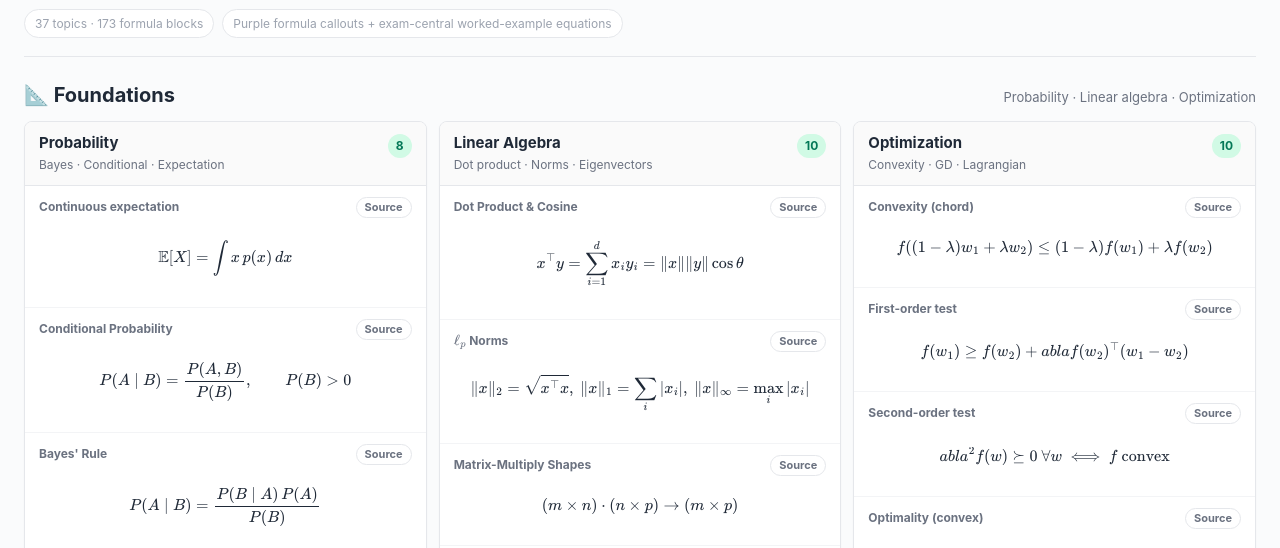
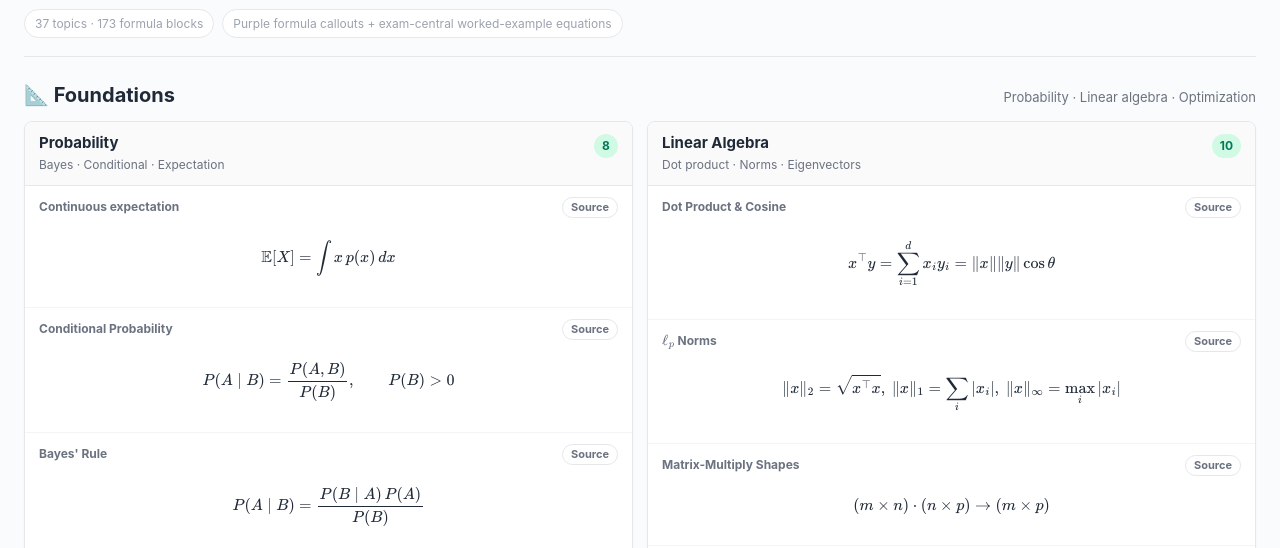
Before and after one commit to WYR186/ML_Atlas, a plain HTML site: page cheatsheet.html in a window 1280 px wide. Shown: the part 219-767 px from the top of the page. Drawn offline with nearby package versions, Linux system fonts and the light colour scheme; no server answers.

Commit message:
cheatsheet: wrap long equations + wider cards instead of horizontal scroll

```diff
--- a/assets/style.css
+++ b/assets/style.css
@@ -1256,8 +1256,11 @@ html[data-theme="dark"] .toc-problem-link:hover {
 }
 .equation-grid {
   display: grid;
-  grid-template-columns: repeat(auto-fill, minmax(330px, 1fr));
-  gap: 12px;
+  /* Each card needs enough room that most formulas fit on one line.
+     `min(440px, 100%)` keeps the column tracker happy on narrow
+     viewports — when the screen is <440px we just stretch to 100%. */
+  grid-template-columns: repeat(auto-fill, minmax(min(440px, 100%), 1fr));
+  gap: 14px;
 }
 .equation-topic {
   background: #fff;
@@ -1343,8 +1346,24 @@ html[data-theme="dark"] .toc-problem-link:hover {
   color: var(--text);
   font-size: 13px;
   line-height: 1.55;
-  overflow-x: auto;
   padding-bottom: 2px;
+  /* Don't scroll horizontally — MathJax is told to line-break long
+     display equations (chtml.displayOverflow: linebreak); any rare
+     overflow shrinks down rather than spilling off-screen. */
+  overflow-x: clip;
+  overflow-wrap: anywhere;
+  min-width: 0;
+}
+/* MathJax containers inside .equation-math: never wider than the card,
+   stay block-level so they wrap onto new lines instead of side-by-side. */
+.equation-math mjx-container {
+  max-width: 100%;
+  display: block;
+  white-space: normal;
+}
+.equation-math mjx-container[display="true"] {
+  margin: 0;
+  overflow: visible;
 }
 .equation-actions {
   display: flex;
@@ -1357,6 +1376,11 @@ html[data-theme="dark"] .toc-problem-link:hover {
   .equation-group-head { display: block; }
   .equation-group-head p { margin-top: 4px; }
   .equation-actions { flex-direction: column; }
+  /* Tighter card padding + a notch smaller formula on phones so the
+     largest equations still fit without horizontal scroll. */
+  .equation-topic-head { padding: 10px 12px; }
+  .equation-item { padding: 10px 12px 12px; }
+  .equation-math { font-size: 12.5px; }
 }
 
 .bi-text { display: grid; gap: 4px; font-size: 14px; }
--- a/cheatsheet.html
+++ b/cheatsheet.html
@@ -6,7 +6,15 @@
 <title>⚡ Equations · ECE 449 / CS 446</title>
 <script src="assets/theme.js"></script>
 <link rel="stylesheet" href="assets/style.css" />
-<script>window.MathJax={tex:{inlineMath:[['$','$'],['\\(','\\)']]},svg:{fontCache:'global'}};</script>
+<script>window.MathJax={
+  tex:{inlineMath:[['$','$'],['\\(','\\)']]},
+  svg:{fontCache:'global'},
+  /* Auto-wrap display equations when they overflow their container so
+     the cheatsheet never needs horizontal scrolling. CHTML is the
+     output we load below; SVG mirrored for safety. */
+  chtml:{displayOverflow:'linebreak',linebreaks:{inline:true}},
+  output:{displayOverflow:'linebreak'}
+};</script>
 <script async src="https://cdn.jsdelivr.net/npm/mathjax@3/es5/tex-mml-chtml.js"></script>
 </head>
 <body>
```
